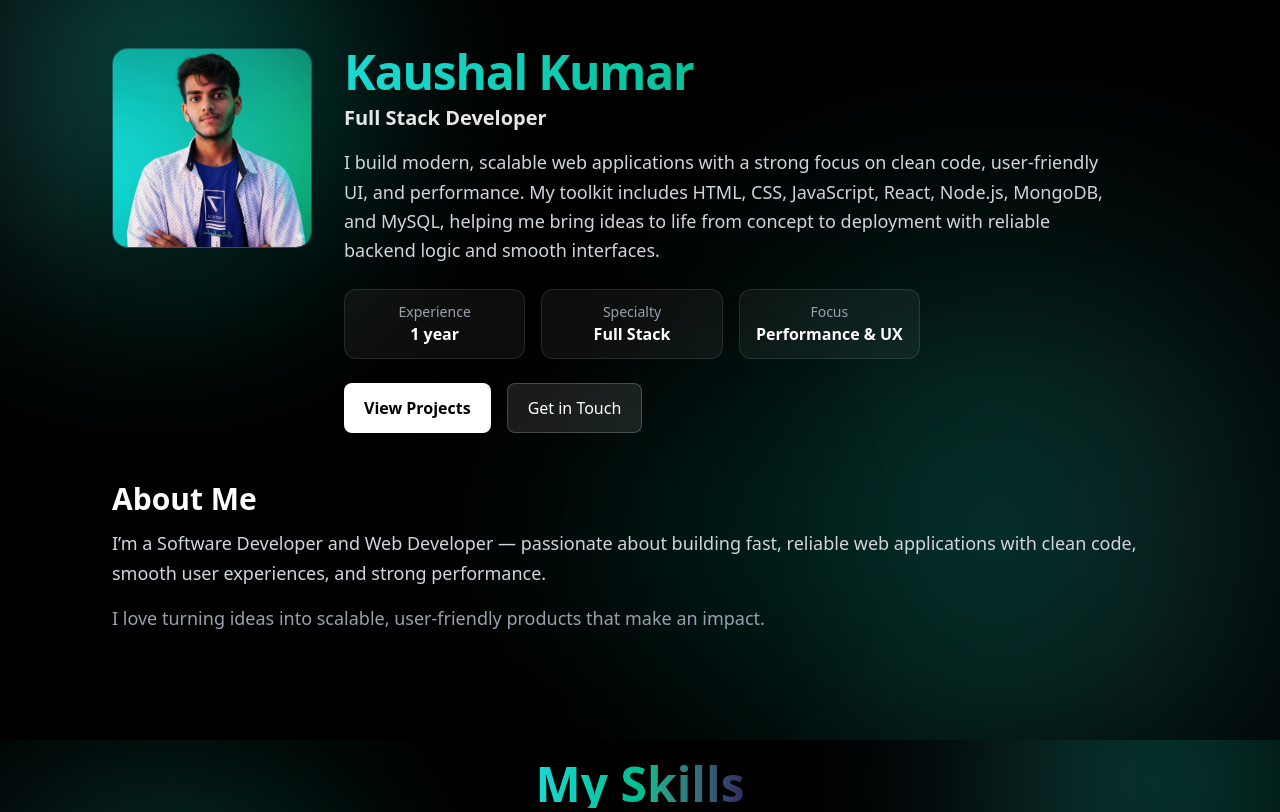
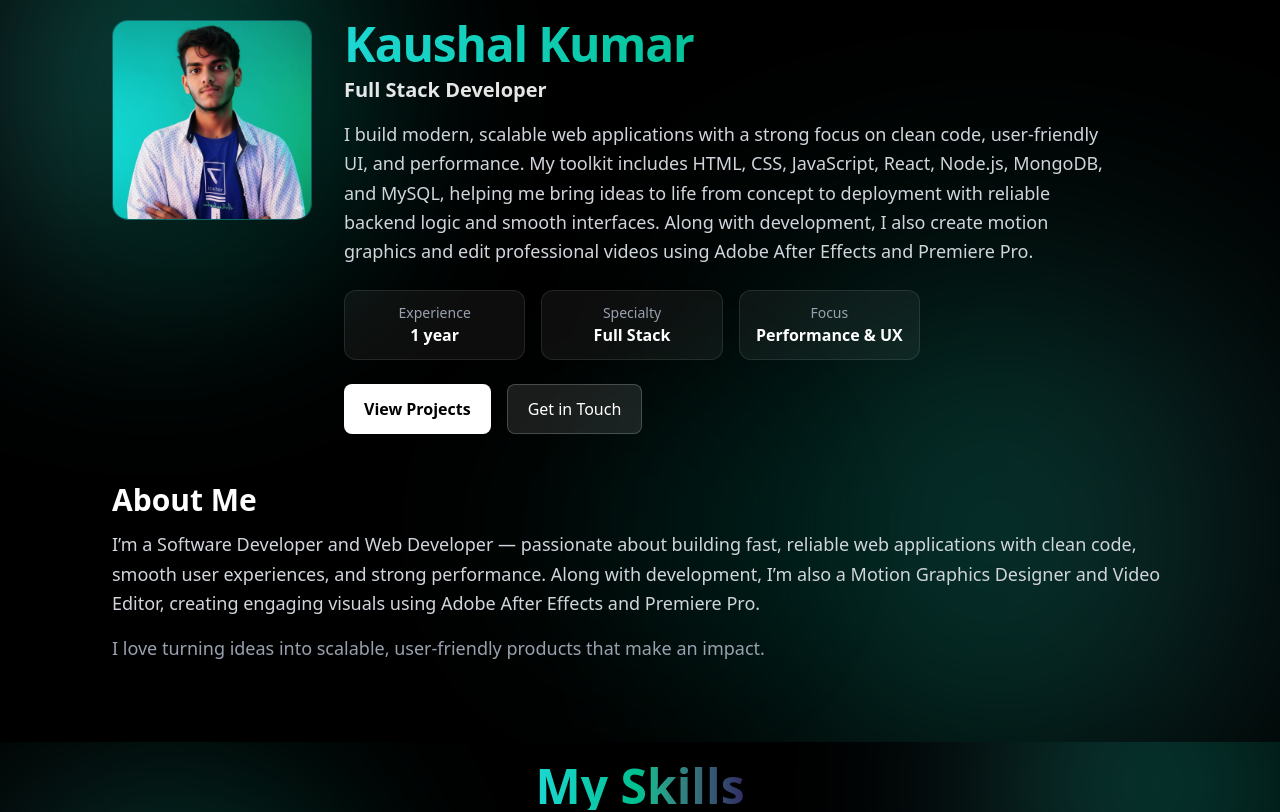
Before and after one commit to kaushalkr585-cmd/Modern-Portfolio-Website-HTML-REACT-TAILWIND-CSS, a React (Vite) app: page / in a window 1280 px wide. Shown: the part 860-1672 px from the top of the page. Built offline with nearby package versions, Linux system fonts and the light colour scheme.

Commit message:
updated contebts

```diff
--- a/src/sections/About.jsx
+++ b/src/sections/About.jsx
@@ -17,7 +17,6 @@ export default function About() {
 
       {/* Content container */}
       <div className="relative z-10 max-w-6xl w-full mx-auto px-6 md:px-10 lg:px-12 py-20 flex flex-col gap-12">
-
         {/* Profile header */}
         <motion.div
           className="flex flex-col md:flex-row items-center md:items-stretch gap-8"
@@ -50,7 +49,13 @@ export default function About() {
             </p>
 
             <p className="mt-4 text-gray-300 leading-relaxed text-base sm:text-lg max-w-2xl md:max-w-3xl">
-              I build modern, scalable web applications with a strong focus on clean code, user-friendly UI, and performance. My toolkit includes HTML, CSS, JavaScript, React, Node.js, MongoDB, and MySQL, helping me bring ideas to life from concept to deployment with reliable backend logic and smooth interfaces.
+              I build modern, scalable web applications with a strong focus on
+              clean code, user-friendly UI, and performance. My toolkit includes
+              HTML, CSS, JavaScript, React, Node.js, MongoDB, and MySQL, helping
+              me bring ideas to life from concept to deployment with reliable
+              backend logic and smooth interfaces. Along with development, I
+              also create motion graphics and edit professional videos using
+              Adobe After Effects and Premiere Pro.
             </p>
 
             {/* Quick stats */}
@@ -79,12 +84,12 @@ export default function About() {
             {/* CTAs */}
             <div className="mt-6 flex flex-col sm:flex-row gap-3 sm:gap-4 justify-center md:justify-start">
               <a
-                href="#projects"
+                href="#web-development-projects"
                 className="inline-flex items-center justify-center rounded-lg bg-white text-black font-semibold px-5 py-3 hover:bg-gray-200 transition"
-                aria-label="View my projects"
               >
                 View Projects
               </a>
+
               <a
                 href="#contact"
                 className="inline-flex items-center justify-center rounded-lg border border-white/20 bg-white/10 text-white px-5 py-3 hover:bg-white/20 transition"
@@ -109,10 +114,16 @@ export default function About() {
               About Me
             </h3>
             <p className="text-gray-300 leading-relaxed text-base sm:text-lg">
-             I’m a Software Developer and Web Developer — passionate about building fast, reliable web applications with clean code, smooth user experiences, and strong performance.
+              I’m a Software Developer and Web Developer — passionate about
+              building fast, reliable web applications with clean code, smooth
+              user experiences, and strong performance. Along with development,
+              I’m also a Motion Graphics Designer and Video Editor, creating
+              engaging visuals using Adobe After Effects and Premiere Pro.
             </p>
+
             <p className="mt-4 text-gray-400 text-base sm:text-lg">
-              I love turning ideas into scalable, user‑friendly products that make an impact.
+              I love turning ideas into scalable, user‑friendly products that
+              make an impact.
             </p>
           </motion.div>
         </div>
--- a/src/sections/Home.jsx
+++ b/src/sections/Home.jsx
@@ -33,7 +33,7 @@ const glowVariants = {
 
 const Home = React.forwardRef((props, ref) => {
   const roles = useMemo(
-    () => ["Software Developer", "Web Developer", "Motion Graphics Designer"],
+    () => ["Software Developer", "Web Developer", "Motion Graphics Designer", "Video Editor"],
     []
   );
   const [index, setIndex] = useState(0);
--- a/src/sections/Projects.jsx
+++ b/src/sections/Projects.jsx
@@ -45,7 +45,7 @@ export default function Projects() {
       },
       {
         title: "Chatbot",
-        link: "https://chatbot-html-css-react-blqac132i-kaushals-projects-fa2a81e6.vercel.app/",
+        link: "https://chatbot-html-css-react-js.vercel.app/",
         bgColor: "#3884d3",
         image: isMobile ? photo2 : img2,
       },
--- a/src/sections/Videos.jsx
+++ b/src/sections/Videos.jsx
@@ -32,14 +32,19 @@ export default function MusicVideoEdit() {
   const edits = React.useMemo(
     () => [
       {
-        title: "Sadie Sink Edit",
-        bgColor: "#070A0F", // deep midnight
+        title: "Video 1",
+        bgColor: "#070A0F",
         video: "/Sadie.mp4",
       },
       {
-        title: "Vecna Edit",
-        bgColor: "#0B0B0B", // pure dark
+        title: "Video 2",
+        bgColor: "#0B0B0B",
         video: "/Vecna.mp4",
+      },
+      {
+        title: "Video 3",
+        bgColor: "#1A0A0A",
+        video: "/Steve.mp4",
       },
     ],
     []
```
